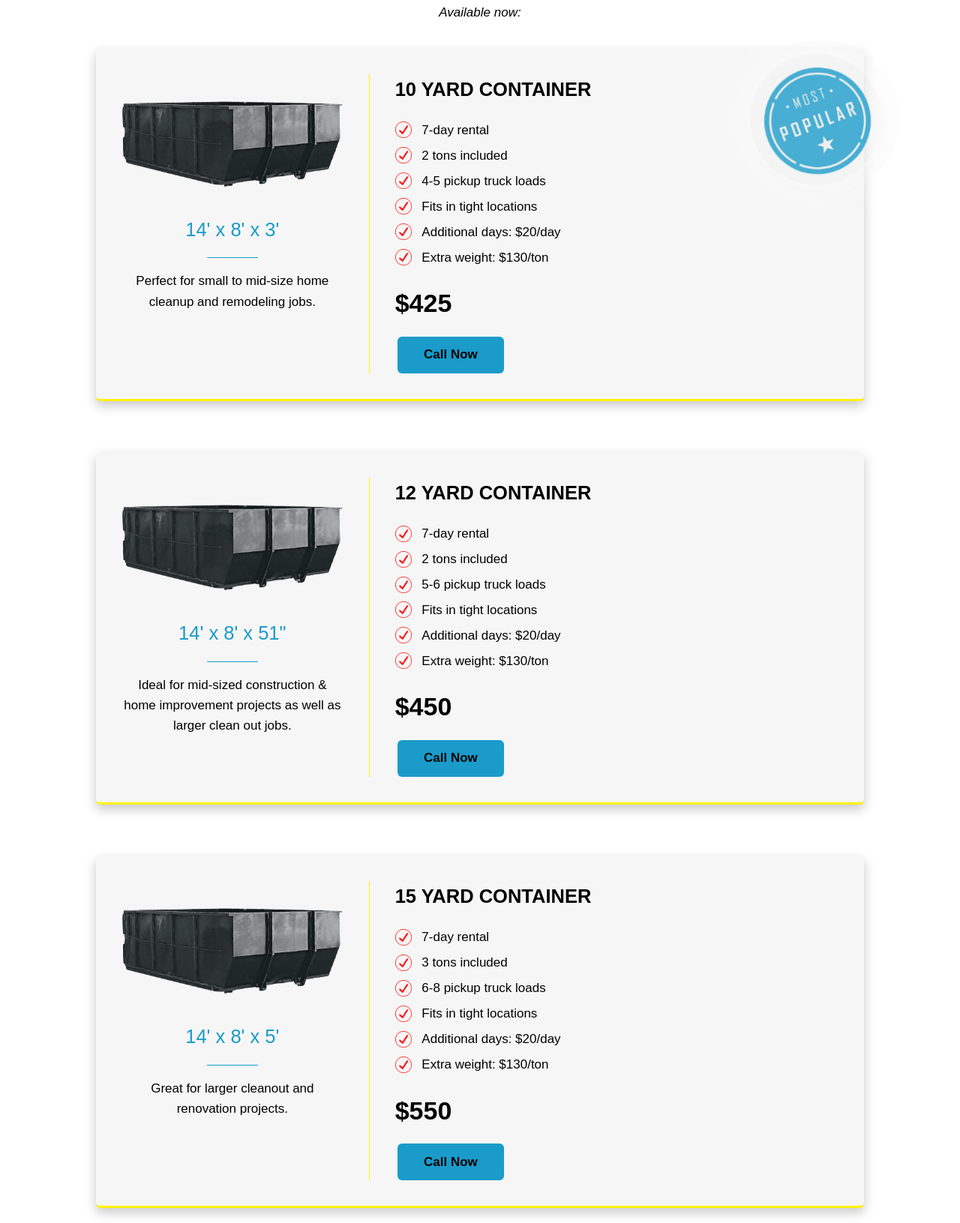
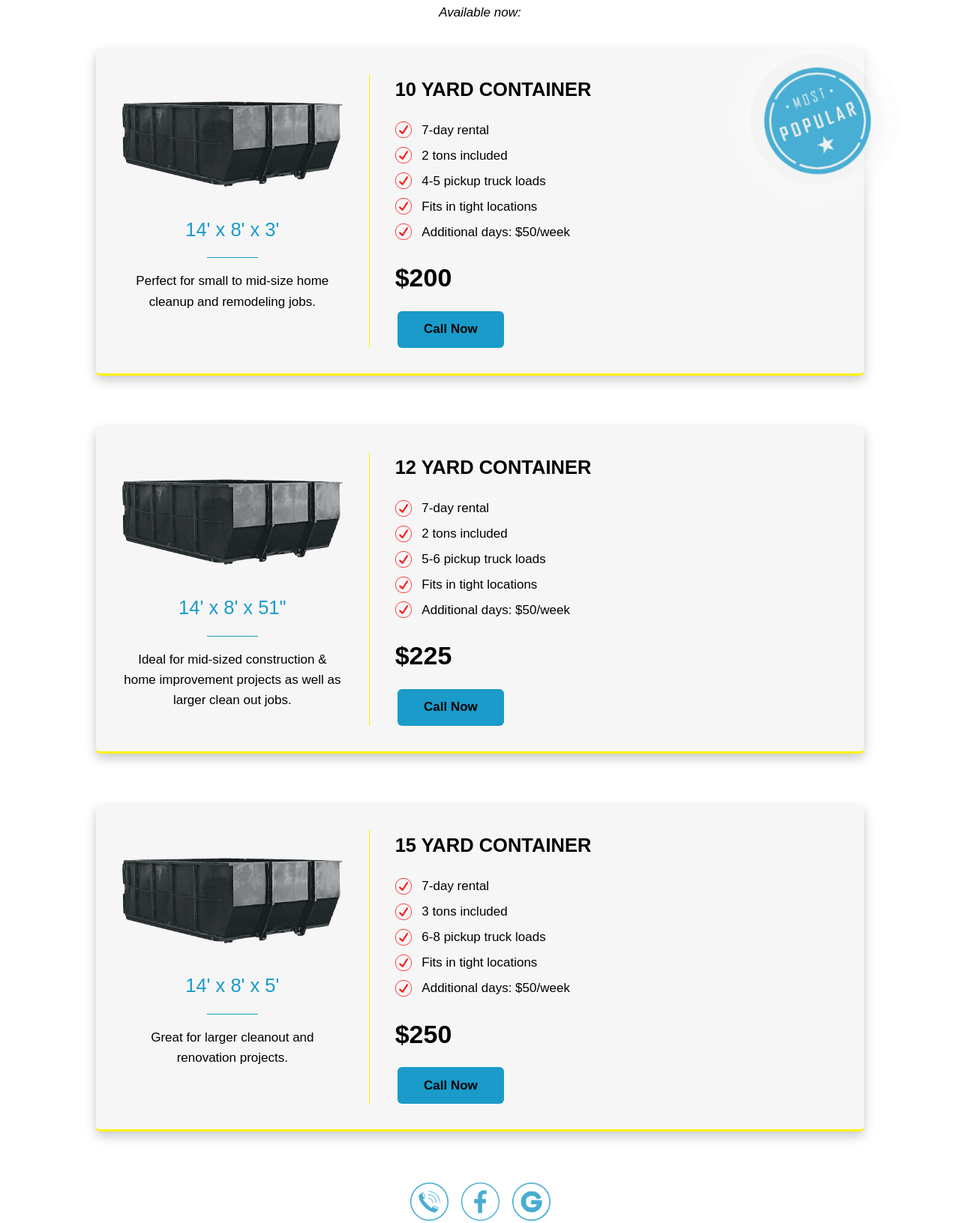
Before and after one commit to 400kingz/ARD---dev, a plain HTML site: page dumpsters.html in a window 1280 px wide. Shown: the part 687-2318 px from the top of the page at 75% size. Drawn offline with Linux system fonts and the light colour scheme.

Commit message:
prices updated

```diff
--- a/dumpsters.html
+++ b/dumpsters.html
@@ -131,14 +131,10 @@
             </li>
             <li>
               <div class="check-mark-icon"></div>
-              <p>Additional days: $20/day</p>
-            </li>
-            <li>
-              <div class="check-mark-icon"></div>
-              <p>Extra weight: $130/ton</p>
+              <p>Additional days: $50/week</p>
             </li>
           </ul>
-          <div class="price">$425</div>
+          <div class="price">$200</div>
           <a href="tel:+1 (402) 210-4777"><button class="btn-primary"><strong>Call Now</strong></button></a>
           <div id="popular"></div>
         </div>
@@ -173,14 +169,10 @@
             </li>
             <li>
               <div class="check-mark-icon"></div>
-              <p>Additional days: $20/day</p>
-            </li>
-            <li>
-              <div class="check-mark-icon"></div>
-              <p>Extra weight: $130/ton</p>
+              <p>Additional days: $50/week</p>
             </li>
           </ul>
-          <div class="price">$450</div>
+          <div class="price">$225</div>
           <a href="tel:+1 (402) 210-4777"><button class="btn-primary"><strong>Call Now</strong></button></a>
         </div>
       </div>
@@ -214,14 +206,10 @@
             </li>
             <li>
               <div class="check-mark-icon"></div>
-              <p>Additional days: $20/day</p>
-            </li>
-            <li>
-              <div class="check-mark-icon"></div>
-              <p>Extra weight: $130/ton</p>
+              <p>Additional days: $50/week</p>
             </li>
           </ul>
-          <div class="price">$550</div>
+          <div class="price">$250</div>
           <a href="tel:+1 (402) 210-4777"><button class="btn-primary"><strong>Call Now</strong></button></a>
         </div>
       </div>
```
